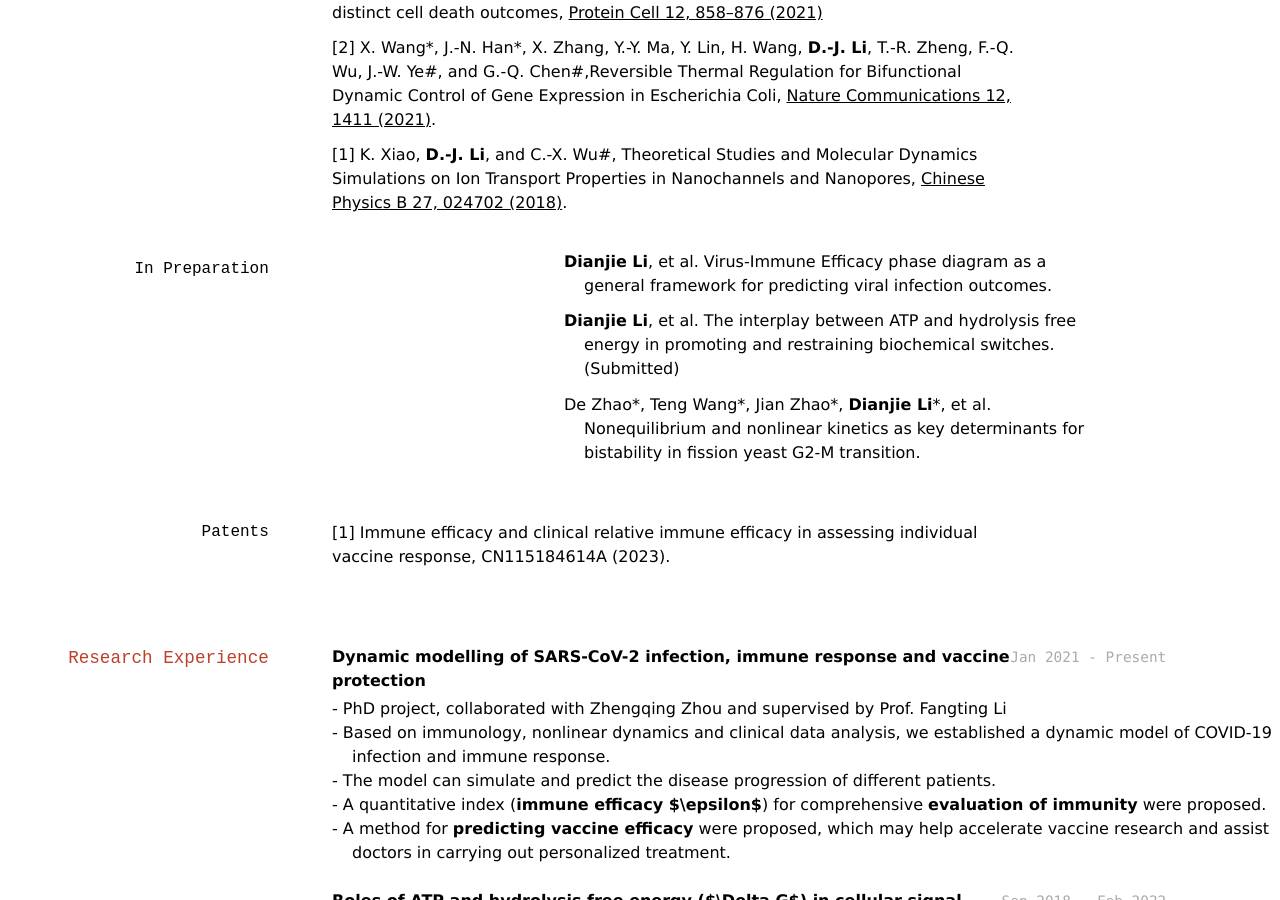
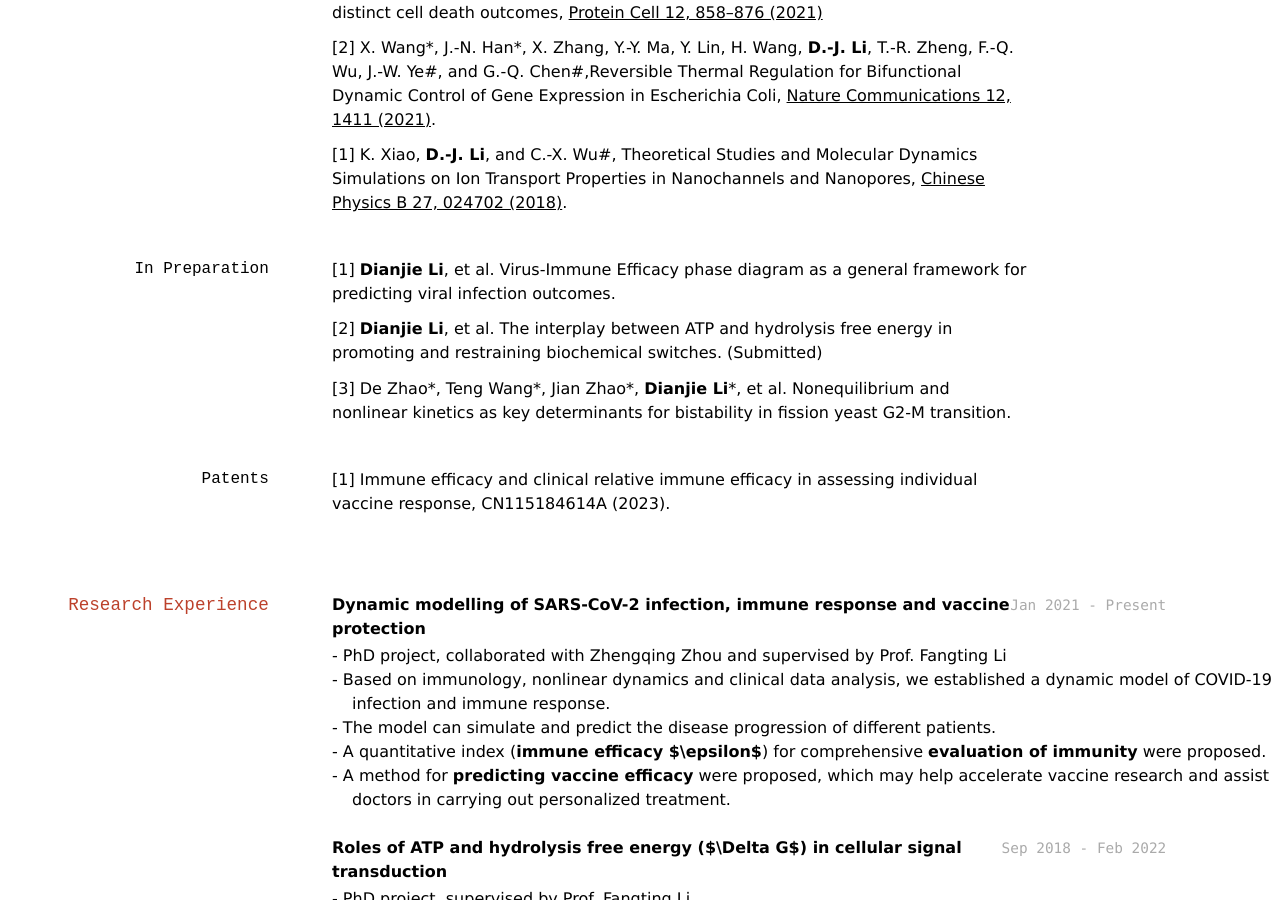
Before and after one commit to EggYouKnow/EggYouKnow.github.io, a Jekyll site: the page built from index.md, in a window 1280 px wide and 900 px high, scrolled down 1020 px. Built offline with Jekyll 4.4.1, drawn with Linux system fonts in a browser that asks for light colours.

Commit message:
Update index.md

```diff
--- a/index.md
+++ b/index.md
@@ -49,11 +49,11 @@ System biology, bioenergetics, theoretical immunology, gene regulatory network a
 [1] K. Xiao, __D.-J. Li__, and C.-X. Wu\#, Theoretical Studies and Molecular Dynamics Simulations on Ion Transport Properties in Nanochannels and Nanopores, [Chinese Physics B 27, 024702 (2018)](https://iopscience.iop.org/article/10.1088/1674-1056/27/2/024702/meta).
 
 ### In Preparation
-+ __Dianjie Li__, et al. Virus-Immune Efficacy phase diagram as a general framework for predicting viral infection outcomes.
+[1] __Dianjie Li__, et al. Virus-Immune Efficacy phase diagram as a general framework for predicting viral infection outcomes.
 
-+ __Dianjie Li__, et al. The interplay between ATP and hydrolysis free energy in promoting and restraining biochemical switches. (Submitted)
+[2] __Dianjie Li__, et al. The interplay between ATP and hydrolysis free energy in promoting and restraining biochemical switches. (Submitted)
 
-+ De Zhao\*, Teng Wang\*, Jian Zhao\*, __Dianjie Li__\*, et al. Nonequilibrium and nonlinear kinetics as key determinants for bistability in fission yeast G2-M transition.
+[3] De Zhao\*, Teng Wang\*, Jian Zhao\*, __Dianjie Li__\*, et al. Nonequilibrium and nonlinear kinetics as key determinants for bistability in fission yeast G2-M transition.
 
 ### Patents
 
```
